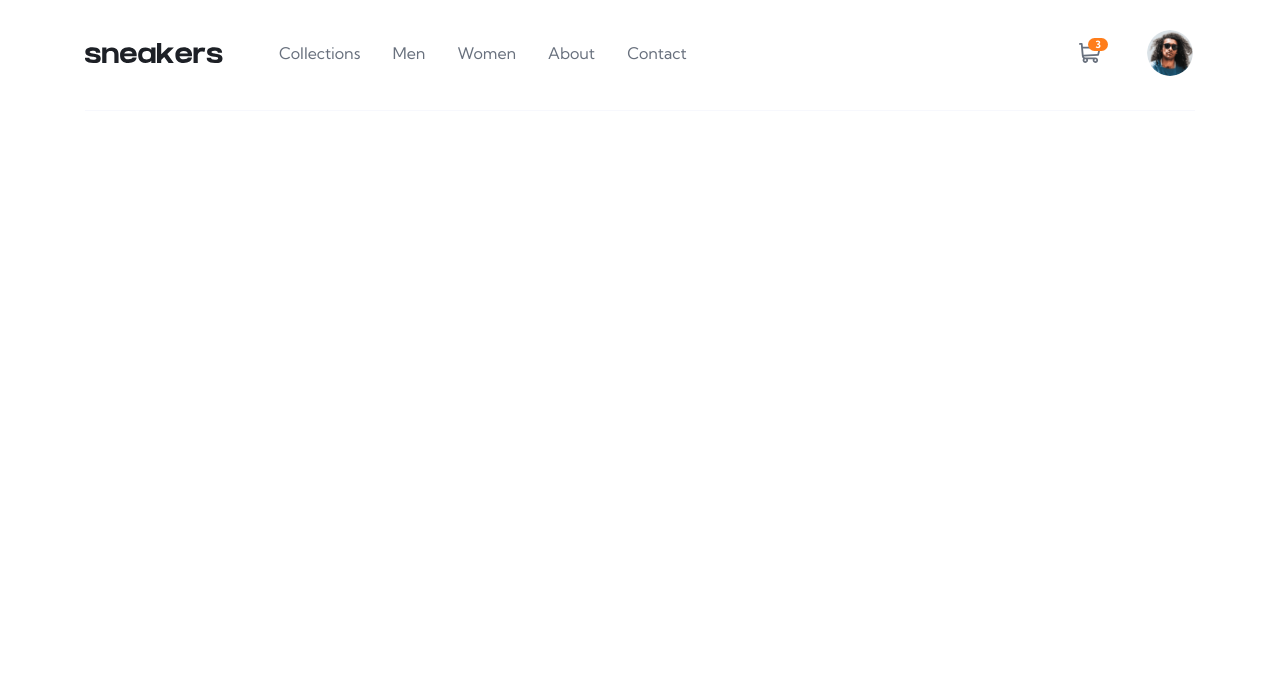
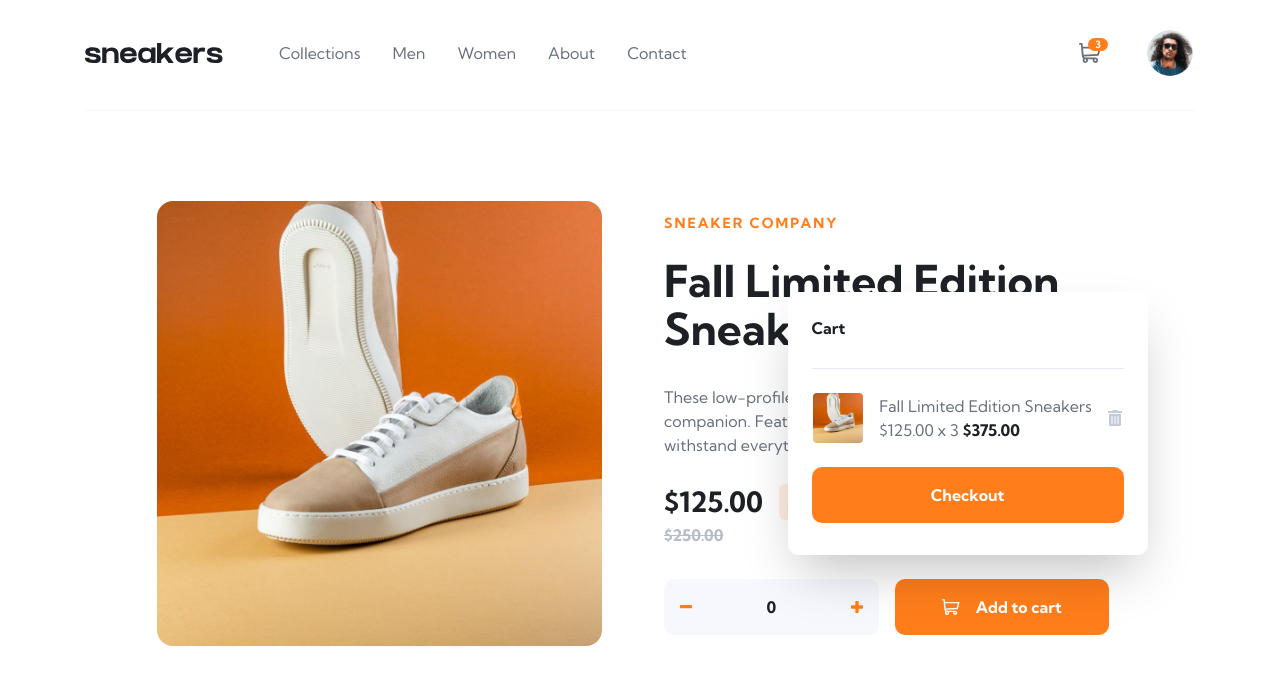
Before and after one commit to makogeboris/ecommerce-product-page, a React (Vite) app: page / in a window 1280 px wide. Both pictures are taken after a click on the button 1090 px from the left and 53 px from the top of the page. Shown: the top 684 px of the page. Built offline with nearby package versions, Linux system fonts and the light colour scheme.

Commit message:
update components

```diff
--- a/src/App.jsx
+++ b/src/App.jsx
@@ -5,6 +5,7 @@ import MobileMenu from "./components/MobileMenu";
 
 function App() {
   const [showMenu, setShowMenu] = useState(false);
+  const [showCart, setShowCart] = useState(false);
 
   function handleShowMenu() {
     setShowMenu(true);
@@ -14,10 +15,14 @@ function App() {
     setShowMenu(false);
   }
 
+  function toggleCart() {
+    setShowCart((prev) => !prev);
+  }
+
   return (
     <>
-      <Header handleShowMenu={handleShowMenu} />
-      <Container />
+      <Header handleShowMenu={handleShowMenu} onToggleCart={toggleCart} />
+      <Container showCart={showCart} />
       {showMenu && <MobileMenu handleHideMenu={handleHideMenu} />}
     </>
   );
--- /dev/null
+++ b/src/components/Cart.jsx
@@ -0,0 +1,50 @@
+import deleteIcon from "../assets/icon-delete.svg";
+
+function Cart() {
+  return (
+    <div className="xs:right-6 absolute right-2 min-h-[16rem] w-full max-w-[22.5rem] rounded-[10px] bg-white px-6 pt-6 pb-8 shadow-2xl lg:right-0">
+      <p className="text-base font-bold text-[var(--color-very-dark-blue)]">
+        Cart
+      </p>
+
+      <div className="mt-7 h-[1px] w-full bg-[#E4E9F2]"></div>
+
+      {/* <div className="pt-16">
+        <p className="text-center text-base font-bold text-[var(--color-dark-grayish-blue)]">
+          Your cart is empty
+        </p>
+      </div> */}
+
+      <div className="mt-6 flex flex-col items-center gap-6">
+        <div className="flex items-center gap-4">
+          <img
+            className="size-[50px] rounded-sm"
+            src="/images/image-product-1-thumbnail.jpg"
+            alt=""
+          />
+          <div className="flex flex-col items-start">
+            <p className="text-base font-normal text-[var(--color-dark-grayish-blue)]">
+              Fall Limited Edition Sneakers
+            </p>
+            <p className="text-base font-normal text-[var(--color-dark-grayish-blue)]">
+              $125.00 x 3{" "}
+              <span className="font-bold text-[var(--color-very-dark-blue)]">
+                $375.00
+              </span>
+            </p>
+          </div>
+
+          <button className="cursor-pointer focus-visible:outline-2 focus-visible:outline-offset-2 focus-visible:outline-[var(--color-orange)]">
+            <img src={deleteIcon} alt="" />
+          </button>
+        </div>
+
+        <button className="w-full cursor-pointer rounded-[10px] bg-[var(--color-orange)] p-4 text-base font-bold text-white transition-all duration-300 hover:opacity-80 focus-visible:outline-2 focus-visible:outline-offset-2 focus-visible:outline-[var(--color-orange)]">
+          Checkout
+        </button>
+      </div>
+    </div>
+  );
+}
+
+export default Cart;
--- a/src/components/CartButton.jsx
+++ b/src/components/CartButton.jsx
@@ -1,7 +1,10 @@
-function CartButton() {
+function CartButton({ onToggleCart }) {
   return (
     <div className="relative">
-      <button className="group flex cursor-pointer self-center focus-visible:outline-2 focus-visible:outline-offset-2 focus-visible:outline-[var(--color-orange)]">
+      <button
+        onClick={onToggleCart}
+        className="group flex cursor-pointer self-center focus-visible:outline-2 focus-visible:outline-offset-2 focus-visible:outline-[var(--color-orange)]"
+      >
         <svg
           width="22"
           height="20"
--- a/src/components/Container.jsx
+++ b/src/components/Container.jsx
@@ -1,5 +1,17 @@
-function Container() {
-  return <main></main>;
+import Cart from "./Cart";
+import Lightbox from "./Lightbox";
+import ProductInfo from "./ProductInfo";
+
+function Container({ showCart }) {
+  return (
+    <main>
+      <div className="relative mx-auto mb-[5.5rem] flex w-full max-w-[63.4375rem] grid-cols-2 flex-col items-center gap-6 sm:mb-[8.25rem] md:mt-[5.625rem] md:px-6 lg:grid lg:grid-cols-2 lg:flex-row lg:gap-12">
+        {showCart && <Cart />}
+        <Lightbox />
+        <ProductInfo />
+      </div>
+    </main>
+  );
 }
 
 export default Container;
--- a/src/components/Header.jsx
+++ b/src/components/Header.jsx
@@ -3,14 +3,14 @@ import Navbar from "./Navbar";
 import CartButton from "./CartButton";
 import Avatar from "./Avatar";
 
-function Header({ handleShowMenu }) {
+function Header({ handleShowMenu, onToggleCart }) {
   return (
     <header className="px-6 pt-5 pb-6 md:pt-7 md:pb-0">
-      <div className="mx-auto flex max-w-[69.375rem] items-center justify-between gap-4 md:border-b md:border-b-[var(--color-light-grayish-blue)] md:pb-8">
-        <div className="flex items-center gap-4 md:gap-14">
+      <div className="mx-auto flex max-w-[69.375rem] items-center justify-between gap-4 lg:border-b lg:border-b-[var(--color-light-grayish-blue)] lg:pb-8">
+        <div className="flex items-center gap-4 lg:gap-14">
           <button
             onClick={handleShowMenu}
-            className="group cursor-pointer focus-visible:outline-2 focus-visible:outline-offset-2 focus-visible:outline-[var(--color-orange)] md:hidden"
+            className="group cursor-pointer focus-visible:outline-2 focus-visible:outline-offset-2 focus-visible:outline-[var(--color-orange)] lg:hidden"
             aria-label="Open Menu"
           >
             <svg
@@ -34,7 +34,7 @@ function Header({ handleShowMenu }) {
         </div>
 
         <div className="flex items-center gap-6 md:gap-11">
-          <CartButton />
+          <CartButton onToggleCart={onToggleCart} />
           <Avatar />
         </div>
       </div>
--- /dev/null
+++ b/src/components/Lightbox.jsx
@@ -0,0 +1,13 @@
+function Lightbox() {
+  return (
+    <div className="xs:max-w-[33.75rem] lg:max-w-[27.8125rem]">
+      <img
+        className="sm:rounded-2xl"
+        src="/images/image-product-1.jpg"
+        alt=""
+      />
+    </div>
+  );
+}
+
+export default Lightbox;
--- a/src/components/MobileMenu.jsx
+++ b/src/components/MobileMenu.jsx
@@ -1,7 +1,7 @@
 function MobileMenu({ handleHideMenu }) {
   return (
     <>
-      <div className="absolute top-0 left-0 z-20 h-screen w-[60%] bg-white md:hidden">
+      <div className="absolute top-0 left-0 z-20 h-screen w-[60%] bg-white lg:hidden">
         <div className="flex flex-col gap-14 p-6 pt-9">
           <button
             onClick={handleHideMenu}
@@ -73,7 +73,7 @@ function MobileMenu({ handleHideMenu }) {
 
       <div
         onClick={handleHideMenu}
-        className="fixed inset-0 z-0 h-full w-full bg-[var(--color-black-75)] transition-all duration-500 md:hidden"
+        className="fixed inset-0 z-0 h-full w-full bg-[var(--color-black-75)] transition-all duration-500 lg:hidden"
       ></div>
     </>
   );
--- a/src/components/Navbar.jsx
+++ b/src/components/Navbar.jsx
@@ -1,6 +1,6 @@
 function Navbar() {
   return (
-    <nav className="hidden md:block">
+    <nav className="hidden lg:block">
       <ul className="flex items-center gap-8">
         <li>
           <a
--- /dev/null
+++ b/src/components/ProductInfo.jsx
@@ -0,0 +1,73 @@
+import plusIcon from "../assets/icon-plus.svg";
+import minusIcon from "../assets/icon-minus.svg";
+
+function ProductInfo() {
+  return (
+    <div className="flex flex-col gap-6 px-6 sm:max-w-[33.75rem] md:px-0 lg:max-w-[27.8125rem]">
+      <div className="xs:space-y-0 space-y-4">
+        <p className="text-sm font-bold tracking-[2px] text-[var(--color-orange)] uppercase">
+          Sneaker Company
+        </p>
+        <h1 className="xs:text-[2.75rem] xs:mt-6 xs:leading-12 text-[1.75rem] leading-8 font-bold text-[var(--color-very-dark-blue)]">
+          Fall Limited Edition Sneakers
+        </h1>
+        <p className="xs:mt-8 text-base font-normal text-[var(--color-dark-grayish-blue)]">
+          These low-profile sneakers are your perfect casual wear companion.
+          Featuring a durable rubber outer sole, they’ll withstand everything
+          the weather can offer.
+        </p>
+      </div>
+
+      <div className="flex items-center justify-between md:flex-col md:items-start">
+        <div className="flex items-center gap-4">
+          <p className="text-[1.75rem] font-bold text-[var(--color-very-dark-blue)]">
+            $125.00
+          </p>
+          <div className="w-[3.1875rem] rounded-md bg-[var(--color-pale-orange)] px-2 py-1.5">
+            <p className="text-base font-bold text-[var(--color-orange)]">
+              50%
+            </p>
+          </div>
+        </div>
+
+        <p className="text-base font-bold text-[var(--color-grayish-blue)] line-through">
+          $250.00
+        </p>
+      </div>
+
+      <div className="flex flex-col items-center gap-4 md:mt-2 md:flex-row">
+        <div className="flex w-full items-center justify-between rounded-[10px] bg-[var(--color-light-grayish-blue)] p-4">
+          <button className="cursor-pointer transition-all duration-300 hover:opacity-60 focus-visible:outline-2 focus-visible:outline-offset-2 focus-visible:outline-[var(--color-orange)]">
+            <img src={minusIcon} alt="" />
+          </button>
+          <p className="text-base font-bold text-[var(--color-very-dark-blue)]">
+            0
+          </p>
+          <button className="cursor-pointer transition-all duration-300 hover:opacity-60 focus-visible:outline-2 focus-visible:outline-offset-2 focus-visible:outline-[var(--color-orange)]">
+            <img src={plusIcon} alt="" />
+          </button>
+        </div>
+
+        <button className="flex w-full cursor-pointer items-center justify-center gap-4 rounded-[10px] bg-[var(--color-orange)] p-4 text-base font-bold text-white transition-all duration-300 hover:opacity-80 focus-visible:outline-2 focus-visible:outline-offset-2 focus-visible:outline-[var(--color-orange)]">
+          <svg
+            width="18"
+            height="16"
+            viewBox="0 0 18 16"
+            fill="none"
+            xmlns="http://www.w3.org/2000/svg"
+          >
+            <path
+              fillRule="evenodd"
+              clipRule="evenodd"
+              d="M3.0905 2.91311H16.7397C17.2062 2.91311 17.5482 3.35211 17.4353 3.80391L15.9785 9.63048C15.9025 9.93446 15.6378 10.1539 15.3251 10.1723L3.86762 10.8456C4.07245 11.3243 4.54702 11.6529 5.09162 11.6529H13.0982C14.2967 11.6529 15.2717 12.628 15.2717 13.8264C15.2717 15.0249 14.2967 16 13.0982 16C11.5964 16 10.5406 14.502 11.0544 13.0868H7.13056C7.645 14.5038 6.58692 16 5.08677 16C3.27933 16 2.26409 13.9081 3.37522 12.4891C2.75894 12.0009 2.40119 11.2825 2.34268 10.6204C1.43419 0.498541 1.47444 0.946953 1.55953 1.89506L1.56008 1.9012C1.61714 2.53699 1.6934 3.38676 1.51811 1.43385H0.716927C0.320978 1.43385 0 1.11288 0 0.716927C0 0.320978 0.320978 0 0.716927 0H2.17355C2.54465 0 2.85443 0.28322 2.88761 0.652847L3.0905 2.91311ZM4.3471 13.8264C4.3471 14.2343 4.67894 14.5661 5.08677 14.5661C5.49463 14.5661 5.82647 14.2343 5.82647 13.8264C5.82647 13.4186 5.49463 13.0868 5.08677 13.0868C4.67894 13.0868 4.3471 13.4186 4.3471 13.8264ZM13.0982 14.5661C12.6903 14.5661 12.3585 14.2343 12.3585 13.8264C12.3585 13.4186 12.6903 13.0868 13.0982 13.0868C13.506 13.0868 13.8379 13.4186 13.8379 13.8264C13.8379 14.2343 13.506 14.5661 13.0982 14.5661ZM3.67463 9.42062L14.7152 8.77181L15.8215 4.34693H3.21921L3.67463 9.42062Z"
+              fill="white"
+            />
+          </svg>
+          Add to cart
+        </button>
+      </div>
+    </div>
+  );
+}
+
+export default ProductInfo;
--- a/src/index.css
+++ b/src/index.css
@@ -14,4 +14,5 @@
   --color-white: hsl(0, 0%, 100%);
   --color-black: hsl(0, 0%, 0%);
   --color-black-75: rgba(0, 0, 0, 0.75);
+  --color-shadow: rgba(29, 32, 38, 0.503143);
 }
```
